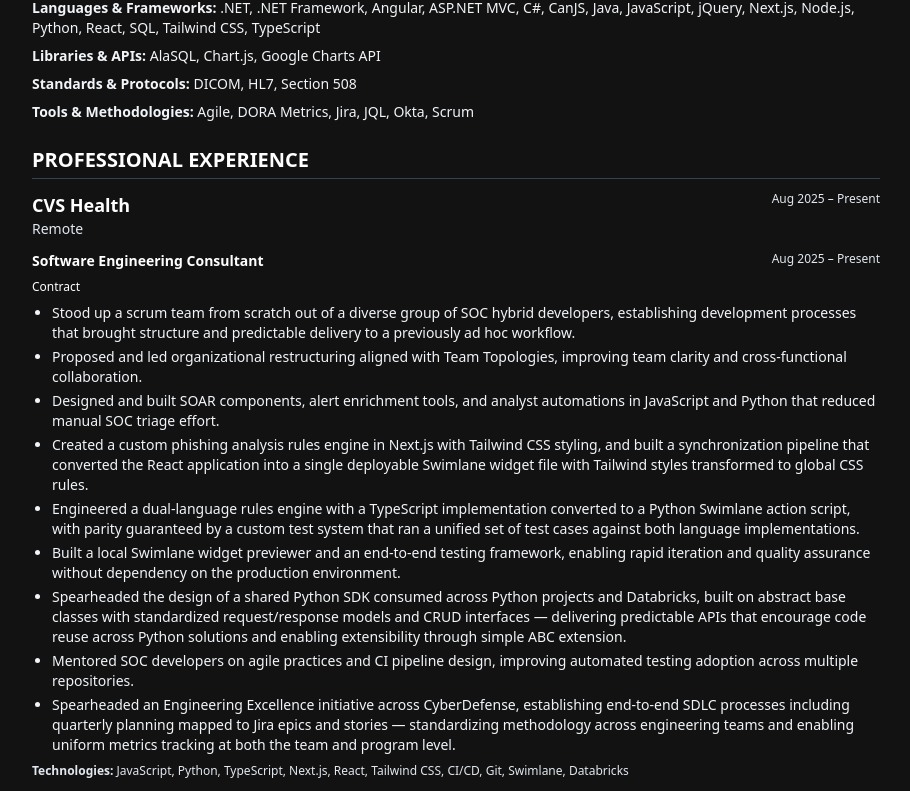
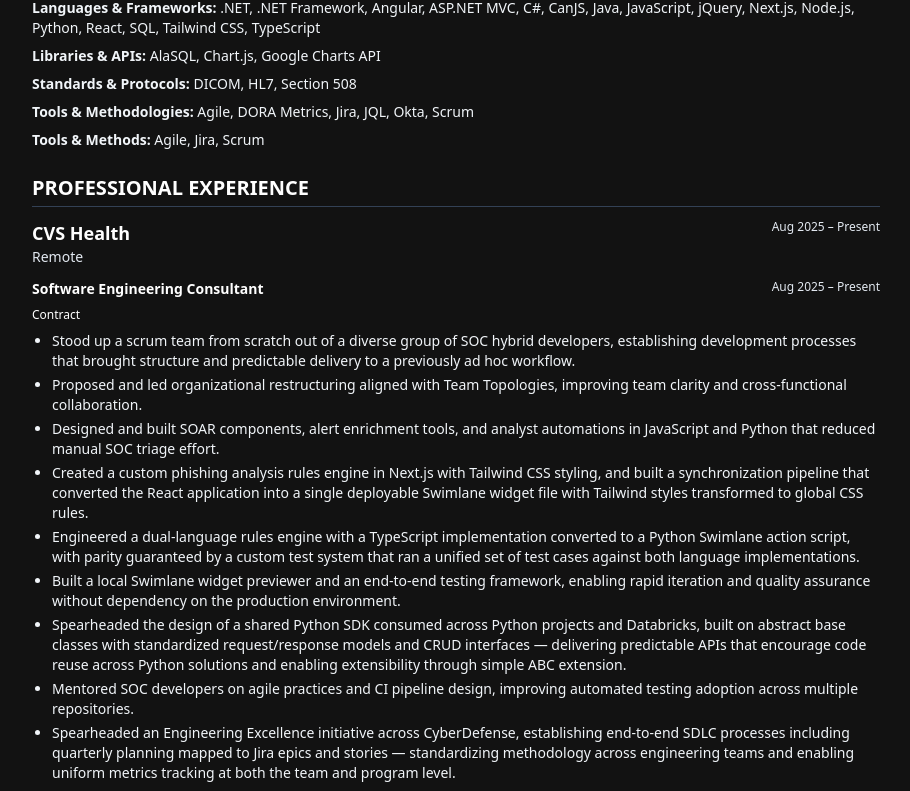
Before and after one commit to JacobHeater/jacobheater.github.io, a Next.js app: page /about/resume in a window 1280 px wide. Shown: the part 717-1508 px from the top of the page, without its empty margins (184-1094 px from the left). Built offline with nearby package versions, Linux system fonts and the light colour scheme; a web font is replaced by a local one.

Commit message:
feat(resume): add top-level skills, patch CVS technicalSkills, improve SeniorIC summary for ATS

```diff
--- a/src/app/about/resume/data/resume/resume.ts
+++ b/src/app/about/resume/data/resume/resume.ts
@@ -22,7 +22,7 @@
   professionalSummary: [
     {
       variant: V.SeniorIC,
-      text: 'Senior Software Engineer with 13+ years of experience delivering production software across the full stack. Proficient in TypeScript, JavaScript, C#, Python, React, Next.js, Angular, Node.js, and cloud platforms including AWS, Azure, and GCP. Proven track record of building scalable web applications, designing database schemas, architecting shared SDKs and reusable frameworks, and containerizing applications with Docker, Kubernetes, and Terraform. Repeatedly established CI/CD pipelines and testing infrastructure from scratch, including achieving 0% to 80% code coverage at Cofense and introducing first-ever E2E test suites at Deltek. Domain experience spans cybersecurity (SOAR, phishing analysis), healthcare (HAIMS, PHIS, DICOM, HL7), government systems (DHA, USDA), and enterprise SaaS platforms. Known for taking ownership of products end-to-end, building greenfield systems, and shipping high-quality code under pressure.',
+      text: 'Senior Software Engineer with 13+ years of experience delivering full-stack production software using TypeScript, JavaScript, C#, Python, React, Next.js, Angular, and Node.js on AWS, Azure, and GCP. Proven track record of building scalable REST APIs, microservices, and web applications; designing shared SDKs and reusable frameworks; and containerizing services with Docker, Kubernetes, and Terraform. Repeatedly established CI/CD pipelines and testing infrastructure from scratch, including achieving 0% to 80% code coverage at Cofense and introducing first-ever end-to-end test suites at Deltek. Domain experience spans cybersecurity (SOAR, SOC automation, phishing analysis), healthcare (HAIMS, PHIS, DICOM, HL7), government systems, and enterprise SaaS. Known for taking end-to-end ownership, building greenfield systems, and shipping high-quality code under pressure.',
     },
     {
       variant: V.StaffIC,
@@ -40,6 +40,15 @@
       variant: V.LinkedIn,
       text: `Software engineer with 13+ years of experience building production systems across cybersecurity, healthcare, government, and enterprise SaaS. My technical foundation spans TypeScript, JavaScript, C#, Python, React, Next.js, Angular, and Node.js, with cloud experience on AWS, Azure, and GCP. I've designed SOAR components and shared SDKs, built CI/CD pipelines and testing infrastructure from scratch, and delivered org-wide tooling that scaled from personal tools to Kubernetes-deployed production infrastructure. After serving as Senior Engineering Manager at Expel — managing 7 direct reports while staying hands-on enough to personally ship React components — I returned to individual contribution because I love building things. I bring production-level coding ability and executive perspective on delivery strategy in equal measure.`
     }
+  ],
+  skills: [
+    { heading: 'Languages & Frameworks', items: ['TypeScript', 'JavaScript', 'C#', '.NET', '.NET Framework', 'Node.js', 'React', 'Next.js', 'Angular', 'Python', 'Java', 'SQL', 'ASP.NET MVC', 'Tailwind CSS', 'jQuery'] },
+    { heading: 'Cloud & DevOps', items: ['AWS', 'Azure', 'GCP', 'Docker', 'Kubernetes', 'Terraform', 'Argo CD', 'CI/CD', 'GitLab CI', 'GitLab Runners', 'Git', 'Databricks'] },
+    { heading: 'Backend & Data', items: ['.NET Web API', 'REST APIs', 'Microservices', 'Entity Framework', 'LINQ', 'MongoDB', 'SQL Server', 'Stored Procedures', 'SignalR', 'WCF', 'Express'] },
+    { heading: 'Frontend & UI', items: ['React', 'Next.js', 'Angular', 'HTML', 'CSS', 'Sass', 'Chart.js', 'Google Charts API'] },
+    { heading: 'Security & SOC / SOAR', items: ['SOAR', 'Swimlane', 'SOC automation', 'alert enrichment', 'phishing analysis'] },
+    { heading: 'Tools & Methods', items: ['Agile', 'Scrum', 'Jira', 'JQL', 'DORA Metrics', 'Okta', 'Nightwatch.js', 'Artillery', 'Gulp'] },
+    { heading: 'Standards & Protocols', items: ['DICOM', 'HL7', 'Section 508'] },
   ],
   experience: [
     {
@@ -88,8 +97,10 @@
         },
       ],
       technicalSkills: [
-        { heading: 'Languages & Frameworks', items: ['JavaScript', 'Python', 'TypeScript', 'Next.js', 'React', 'Tailwind CSS'] },
-        { heading: 'DevOps & Infrastructure', items: ['CI/CD', 'Git', 'Swimlane', 'Databricks'] },
+        { heading: 'Languages & Frameworks', items: ['TypeScript', 'JavaScript', 'Python', 'Node.js', 'Next.js', 'React', 'Tailwind CSS'] },
+        { heading: 'Backend & Data', items: ['REST APIs', 'Microservices'] },
+        { heading: 'DevOps & Infrastructure', items: ['CI/CD', 'Git', 'Docker', 'Swimlane', 'Databricks'] },
+        { heading: 'Tools & Methods', items: ['Agile', 'Scrum', 'Jira'] },
       ],
     },
     {
```
